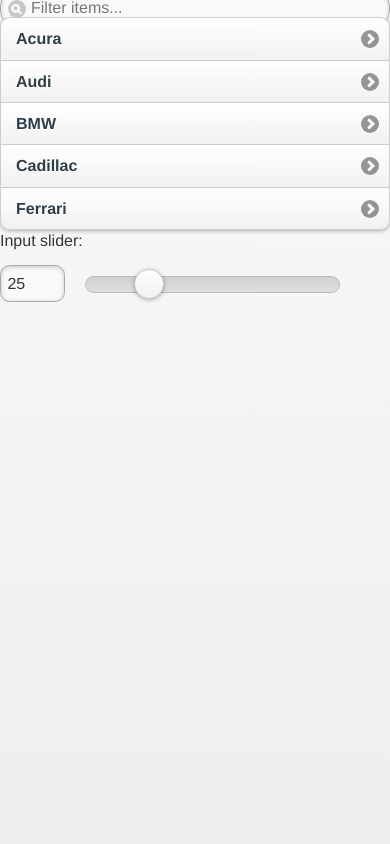
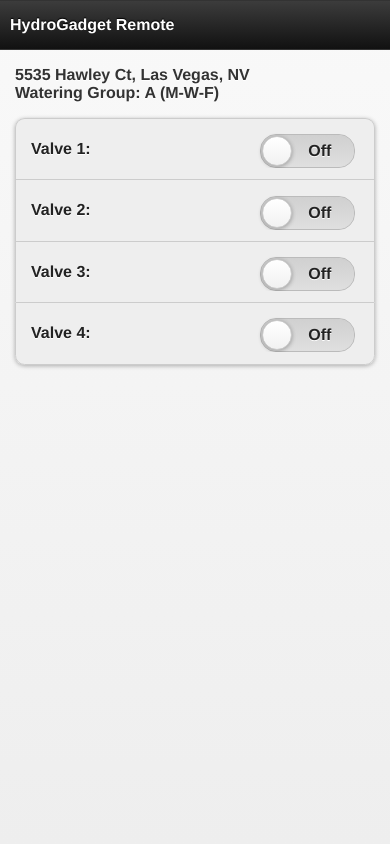
Before and after one commit to hydrogadget/WebClient, a Flask app: page /mobile in a window 390 px wide. Run offline with Flask 2, Linux system fonts and the light colour scheme.

Commit message:
more mobile stuff

```diff
--- a/app.py
+++ b/app.py
@@ -40,5 +40,5 @@ def show_mobile_remote():
     return render_template('mobile_remote.html')
 
 if __name__ == '__main__':
-    app.run(host='0.0.0.0')
+    app.run(host='0.0.0.0', port=8080)
     # app.run()
--- a/templates/mobile_remote.html
+++ b/templates/mobile_remote.html
@@ -1,29 +1,126 @@
 <!DOCTYPE html>
 <html>
 <head>
-	<title>My Page</title>
+	<title>HydroGadget Remote</title>
     <meta name="viewport" content="width=device-width, initial-scale=1">
 
 	<link rel="stylesheet" href="/static/css/jquery.mobile-1.2.0/jquery.mobile-1.2.0.min.css" />
 	<script src="/static/js/jquery-1.8.2.min.js"></script>
 	<script src="/static/js/jquery.mobile-1.2.0.min.js"></script>
 
+    <script type="text/javascript">
+
+    $(document).ready (
+        function() {
+            $("#flip-1").on('slidestop',
+                function( event ) {
+                if ( $('#flip-2').attr('disabled') == 'disabled') {
+                    $('#flip-2').slider('enable');
+                } else {
+                    $('#flip-2').slider('disable');
+                }
+              }
+            );
+        }
+    );
+
+    </script>
+
 </head>
 <body>
 
-        <ul data-role="listview" data-inset="true" data-filter="true">
-        <li><a href="#">Acura</a></li>
-        <li><a href="#">Audi</a></li>
-        <li><a href="#">BMW</a></li>
-        <li><a href="#">Cadillac</a></li>
-        <li><a href="#">Ferrari</a></li>
+<div data-role="page">
+
+    <div data-role="header"
+         data-theme="a"
+         style="padding-top:15px;padding-bottom:15px;padding-left:10px;margin-bottom:0px;">
+        <b>HydroGadget Remote</b>
+	</div><!-- /header -->
+
+    <div data-role="content" style="padding-top:0px;">
+
+        <p>
+        <b>
+        5535 Hawley Ct, Las Vegas, NV<br/>
+        Watering Group: A (M-W-F)
+        </b>
+        </p>
+
+        <ul data-role="listview" data-inset="true" data-filter="false">
+
+            <li>
+            <div class="ui-grid-a">
+
+                <div class="ui-block-a">
+                    <label for="flip-1" style="display:none;"></label>
+                    <h4>Valve 1:</h4>
+                </div>
+
+                <div class="ui-block-b" style="text-align:right;">
+                    <select name="flip-1" id="flip-1" data-role="slider">
+                        <option value="off">Off</option>
+                        <option value="on">On</option>
+                    </select>
+                </div>
+            </div>
+            </li>
+
+            <li>
+            <div class="ui-grid-a">
+
+                <div class="ui-block-a">
+                    <label for="flip-2" style="display:none;"></label>
+                    <h4>Valve 2:</h4>
+                </div>
+
+                <div class="ui-block-b" style="text-align:right;">
+                    <select name="flip-2" id="flip-2" data-role="slider">
+                        <option value="off">Off</option>
+                        <option value="on">On</option>
+                    </select>
+                </div>
+            </div>
+            </li>
+
+            <li>
+            <div class="ui-grid-a">
+
+                <div class="ui-block-a">
+                    <label for="flip-3" style="display:none;"></label>
+                    <h4>Valve 3:</h4>
+                </div>
+
+                <div class="ui-block-b" style="text-align:right;">
+                    <select name="flip-3" id="flip-3" data-role="slider">
+                        <option value="off">Off</option>
+                        <option value="on">On</option>
+                    </select>
+                </div>
+            </div>
+            </li>
+
+            <li>
+            <div class="ui-grid-a">
+
+                <div class="ui-block-a">
+                    <label for="flip-4" style="display:none;"></label>
+                    <h4>Valve 4:</h4>
+                </div>
+
+                <div class="ui-block-b" style="text-align:right;">
+                    <select name="flip-4" id="flip-4" data-role="slider">
+                        <option value="off">Off</option>
+                        <option value="on">On</option>
+                    </select>
+                </div>
+            </div>
+            </li>
+
     </ul>
+	</div><!-- /content -->
 
 
-<form>
-   <label for="slider-0">Input slider:</label>
-   <input type="range" name="slider" id="slider-0" value="25" min="0" max="100"  />
-</form>
+</div><!-- /page -->
 
 </body>
 </html>
```
